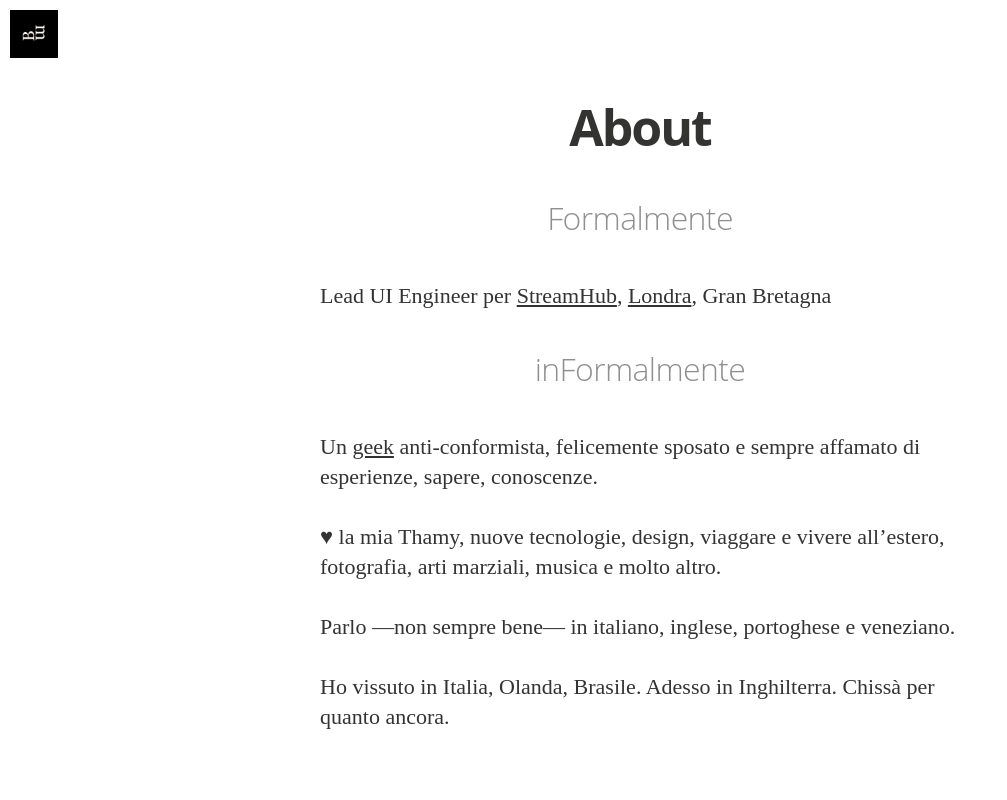
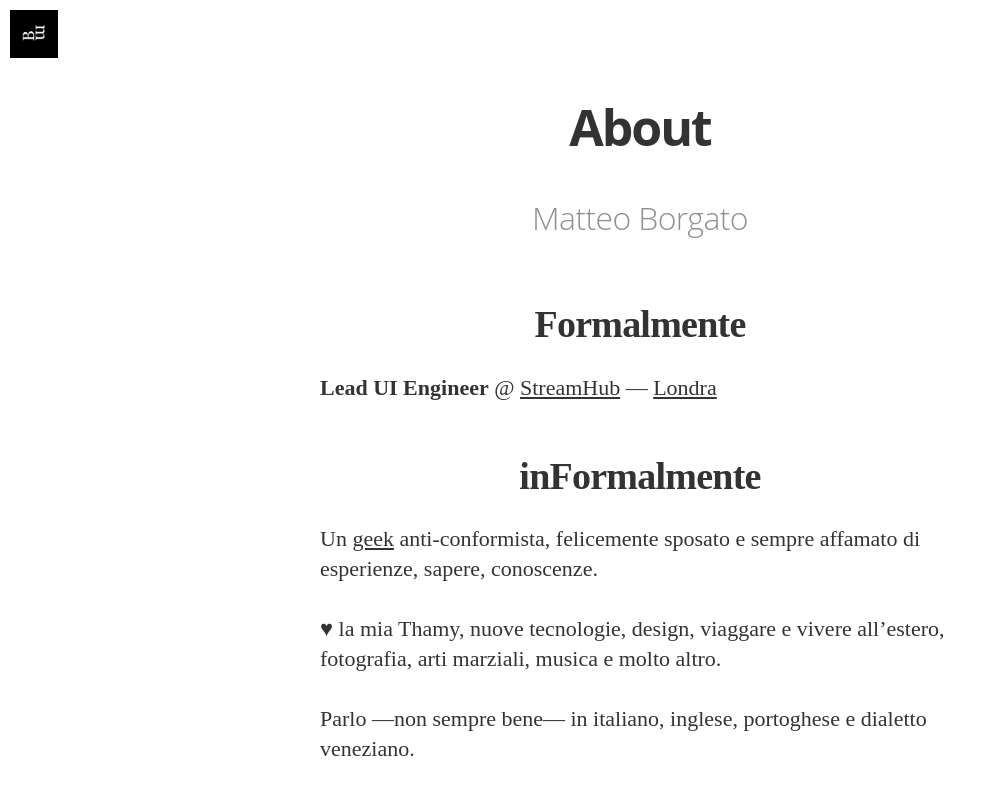
Before and after one commit to borgateo/blog, a Jekyll site: the page built from about.md, in a window 1280 px wide. Shown: the top 800 px of the page, without its empty margins (0-1007 px from the left). Built offline with Jekyll 4.4.1, drawn with Linux system fonts in a browser that asks for light colours; nearby versions of some CDN libraries; some web fonts are replaced; Markdown is read by kramdown in place of the engine named in the settings; some of the changed text lies outside the part shown; grey boxes are pictures that could not be loaded.

```diff
--- a/about.md
+++ b/about.md
@@ -3,20 +3,21 @@ layout: page
 title: About
 permalink: /about/
 ---
+### Matteo Borgato
 
-###Formalmente
+####Formalmente
 
-Lead UI Engineer per [StreamHub], [Londra], Gran Bretagna
+__Lead UI Engineer__ @ [StreamHub] &mdash; [Londra]
 
-###inFormalmente
+####inFormalmente
 
 Un [geek] anti-conformista, felicemente sposato e sempre affamato di esperienze, sapere, conoscenze.
 
 &hearts; la mia Thamy, nuove tecnologie, design, viaggare e vivere all'estero, fotografia, arti marziali, musica e molto altro.
 
-Parlo &mdash;non sempre bene&mdash; in italiano, inglese, portoghese e veneziano.
+Parlo &mdash;non sempre bene&mdash; in italiano, inglese, portoghese e dialetto veneziano.
 
-Ho vissuto in Italia, Olanda, Brasile. Adesso in Inghilterra. Chissà per quanto ancora.
+Ho vissuto in Italia, Olanda, Brasile. Adesso in Inghilterra...Chissà per quanto ancora. L'importante è non fermarsi mai e imparare ogni giorno qualcosa di nuovo.
 
 
 [StreamHub]:  http://streamhub.co.uk
```
Also changed, not shown: assets/article_images/2014-11-08-il-colloquio-di-lavoro/omino.jpg, 2 other files.
